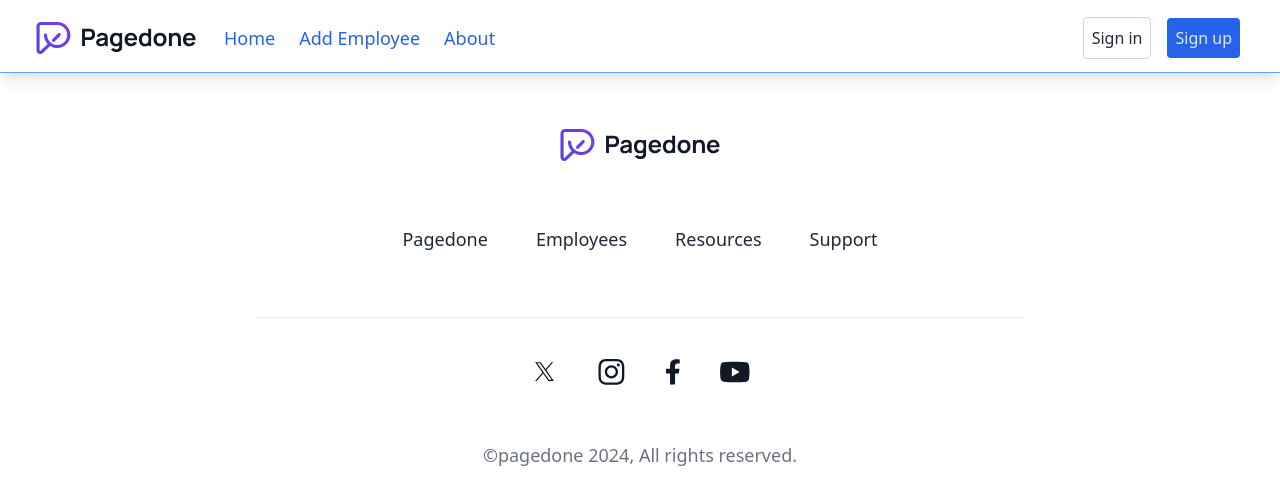
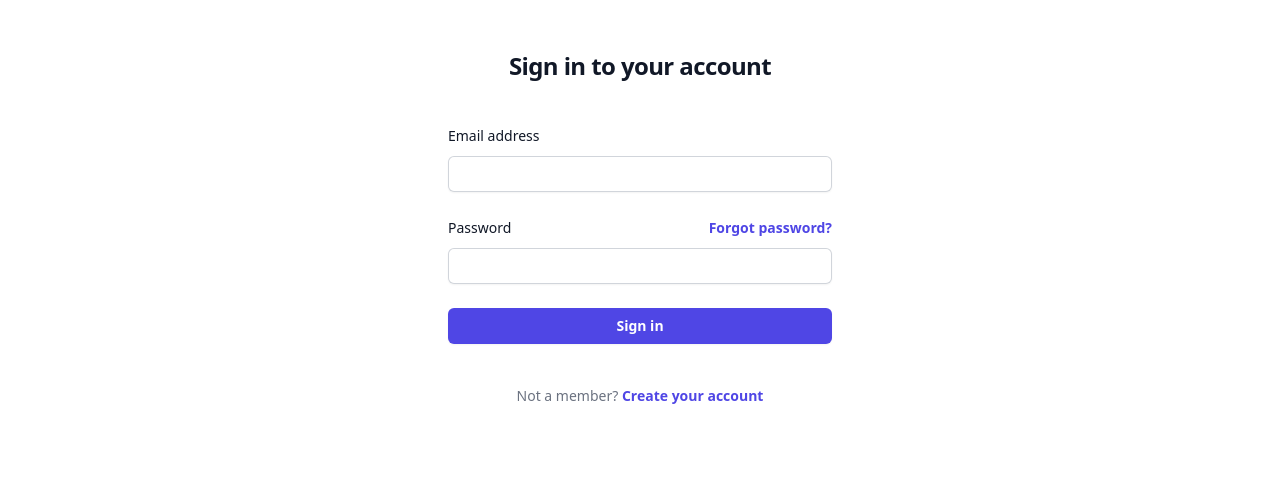
Before and after one commit to branou/Employee-CRUD-Operations-with-Spring-Boot, an Angular app in the folder EmployeeManagement-Front/: page /login in a window 1280 px wide. Before the commit this address led to /. Shown: the top 504 px of the page. Built offline with nearby package versions, Linux system fonts and the light colour scheme.

Commit message:
create a component login

```diff
--- /dev/null
+++ b/EmployeeManagement-Front/src/app/admin-catalog/admin-catalog.component.html
@@ -0,0 +1,4 @@
+<app-navbar></app-navbar>
+<app-spinner></app-spinner>
+<router-outlet></router-outlet>
+<app-footer></app-footer>
--- a/EmployeeManagement-Front/src/app/app.component.html
+++ b/EmployeeManagement-Front/src/app/app.component.html
@@ -1,4 +1 @@
-<app-navbar></app-navbar>
-<app-spinner></app-spinner>
 <router-outlet></router-outlet>
-<app-footer></app-footer>
--- a/EmployeeManagement-Front/src/app/app.module.ts
+++ b/EmployeeManagement-Front/src/app/app.module.ts
@@ -13,6 +13,8 @@
 import { ErrorComponent } from './error/error.component';
 import {httpInterceptor} from "./http.interceptor";
 import { SpinnerComponent } from './spinner/spinner.component';
+import { LoginComponent } from './login/login.component';
+import { AdminCatalogComponent } from './admin-catalog/admin-catalog.component';
 @NgModule({
   declarations: [
     AppComponent,
@@ -24,6 +26,8 @@
     AboutComponent,
     ErrorComponent,
     SpinnerComponent,
+    LoginComponent,
+    AdminCatalogComponent,
   ],
     imports: [
         BrowserModule,
--- /dev/null
+++ b/EmployeeManagement-Front/src/app/login/login.component.html
@@ -0,0 +1,37 @@
+<div class="flex min-h-full flex-col justify-center px-6 py-12 lg:px-8 -mt-10 mb-9">
+    <div class="sm:mx-auto sm:w-full sm:max-w-sm">
+        <h2 class="mt-10 text-center text-2xl font-bold leading-9 tracking-tight text-gray-900">Sign in to your account</h2>
+    </div>
+
+    <div class="mt-10 sm:mx-auto sm:w-full sm:max-w-sm">
+        <form class="space-y-6" action="#" method="POST" [formGroup]="loginForm">
+            <div>
+                <label for="email" class="block text-sm font-medium leading-6 text-gray-900">Email address</label>
+                <div class="mt-2">
+                    <input id="email" name="email" type="email" formControlName="email" autocomplete="email" required class="block w-full rounded-md border-0 py-1.5 text-gray-900 shadow-sm ring-1 ring-inset ring-gray-300 placeholder:text-gray-400 focus:ring-2 focus:ring-inset focus:ring-indigo-600 sm:text-sm sm:leading-6">
+                </div>
+            </div>
+
+            <div>
+                <div class="flex items-center justify-between">
+                    <label for="password" class="block text-sm font-medium leading-6 text-gray-900">Password</label>
+                    <div class="text-sm">
+                        <a href="#" class="font-semibold text-indigo-600 hover:text-indigo-500">Forgot password?</a>
+                    </div>
+                </div>
+                <div class="mt-2">
+                    <input  id="password" name="password" type="password" formControlName="password" autocomplete="current-password" required class="block w-full rounded-md border-0 py-1.5 text-gray-900 shadow-sm ring-1 ring-inset ring-gray-300 placeholder:text-gray-400 focus:ring-2 focus:ring-inset focus:ring-indigo-600 sm:text-sm sm:leading-6">
+                </div>
+            </div>
+
+            <div>
+                <button (click)=" login()" type="submit" class="flex w-full justify-center rounded-md bg-indigo-600 px-3 py-1.5 text-sm font-semibold leading-6 text-white shadow-sm hover:bg-indigo-500 focus-visible:outline focus-visible:outline-2 focus-visible:outline-offset-2 focus-visible:outline-indigo-600">Sign in</button>
+            </div>
+        </form>
+
+        <p class="mt-10 text-center text-sm text-gray-500">
+            Not a member?
+            <a href="signup" (click)="register()" class="font-semibold leading-6 text-indigo-600 hover:text-indigo-500">Create your account</a>
+        </p>
+    </div>
+</div>
--- /dev/null
+++ b/EmployeeManagement-Front/src/app/login/login.component.ts
@@ -0,0 +1,28 @@
+import {Component, OnInit} from '@angular/core';
+import {FormBuilder, FormGroup} from "@angular/forms";
+
+@Component({
+  selector: 'app-login',
+  templateUrl: './login.component.html',
+  styleUrl: './login.component.scss'
+})
+export class LoginComponent implements OnInit{
+  constructor(private fb:FormBuilder) {
+  }
+  loginForm!:FormGroup
+  ngOnInit(): void {
+    this.loginForm=this.fb.group({
+      email:this.fb.control(''),
+      password:this.fb.control('')
+    })
+  }
+  register() {
+
+  }
+
+  login() {
+
+  }
+
+
+}
--- a/EmployeeManagement-Front/src/app/navbar/navbar.component.html
+++ b/EmployeeManagement-Front/src/app/navbar/navbar.component.html
@@ -1,5 +1,5 @@
 <!-- component -->
-<nav id="header" class="w-full z-30 top-2 py-1 bg-white shadow-lg border-b border-blue-400 mt-1">
+<nav id="header" class="w-full z-30 top-2 py-1 bg-white shadow-lg border-b border-blue-400 mt-1 ">
   <div class="w-full flex items-center justify-between mt-0 px-6 py-2">
     <label for="menu-toggle" class="cursor-pointer md:hidden block">
       <svg class="fill-current text-blue-600" xmlns="http://www.w3.org/2000/svg" width="20" height="20" viewBox="0 0 20 20">
@@ -45,8 +45,8 @@
 
     <div class="order-2 md:order-3 flex flex-wrap items-center justify-end mr-0 md:mr-4" id="nav-content">
       <div class="auth flex items-center w-full md:w-full">
-        <button class="bg-transparent text-gray-800  p-2 rounded border border-gray-300 mr-4 hover:bg-gray-100 hover:text-gray-700">Sign in</button>
-        <button class="bg-blue-600 text-gray-200  p-2 rounded  hover:bg-blue-500 hover:text-gray-100">Sign up</button>
+        <button class="bg-transparent text-gray-800  p-2 rounded border border-gray-300 mr-4 hover:bg-gray-100 hover:text-gray-700" routerLink="/login">Sign in</button>
+        <button class="bg-blue-600 text-gray-200  p-2 rounded  hover:bg-blue-500 hover:text-gray-100" routerLink="/signup">Sign up</button>
       </div>
     </div>
   </div>
--- a/EmployeeManagement-Front/src/app/spinner/spinner.component.html
+++ b/EmployeeManagement-Front/src/app/spinner/spinner.component.html
@@ -1,4 +1,4 @@
-<div class="flex gap-2" *ngIf="ls.isLeading$ | async">
+<div class="min-h-screen flex items-center justify-center" *ngIf="ls.isLeading$ | async">
     <div class="w-5 h-5 rounded-full animate-pulse bg-blue-600"></div>
     <div class="w-5 h-5 rounded-full animate-pulse bg-blue-600"></div>
     <div class="w-5 h-5 rounded-full animate-pulse bg-blue-600"></div>
```
Also changed, not shown: EmployeeManagement-Front/src/app/admin-catalog/admin-catalog.component.ts (added, +10 -0 lines), EmployeeManagement-Front/src/app/app-routing.module.ts (+12 -0 lines), EmployeeManagement-Front/src/app/admin-catalog/admin-catalog.component.scss (added), EmployeeManagement-Front/src/app/login/login.component.scss (added), 2 other files (tests, documents, lock files or other folders).
